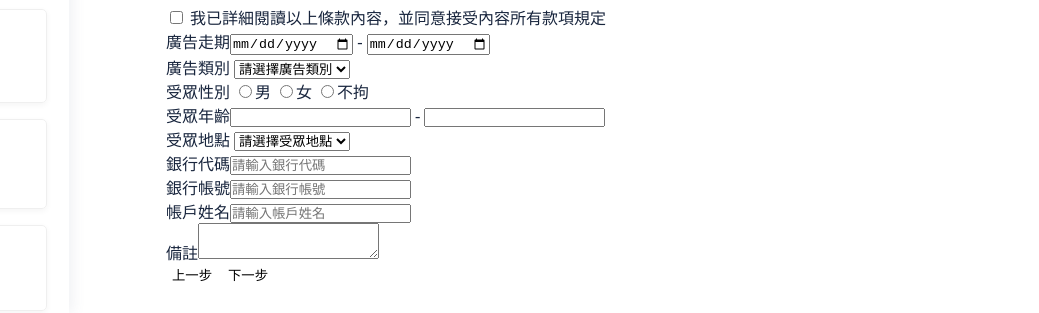
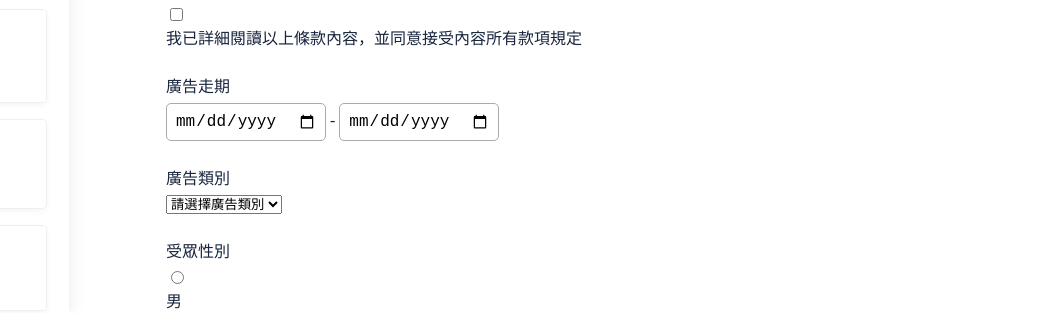
Before and after one commit to wintersprouter/ad-platform, a website built with webpack: page Index.html in a window 1280 px wide. Shown: the part 487-800 px from the top of the page, 241-1280 px from the left. Built offline with nearby package versions, Linux system fonts and the light colour scheme.

Commit message:
style: modify input layout

```diff
--- a/src/scss/main.scss
+++ b/src/scss/main.scss
@@ -439,3 +439,23 @@ nav {
     overflow-y: scroll;
   }
 }
+
+form {
+  .form-row {
+    margin-bottom: 24px;
+    > label {
+      display: block;
+      margin-bottom: 6px;
+      font-weight: 500;
+    }
+  }
+  input {
+    border: 1px solid $light-gray;
+    border-radius: 5px;
+    font-size: 16px;
+    padding: 0.5em;
+    &:hover, &:focus {
+      border-color: $dark-gray;
+    }
+  }
+}
```
